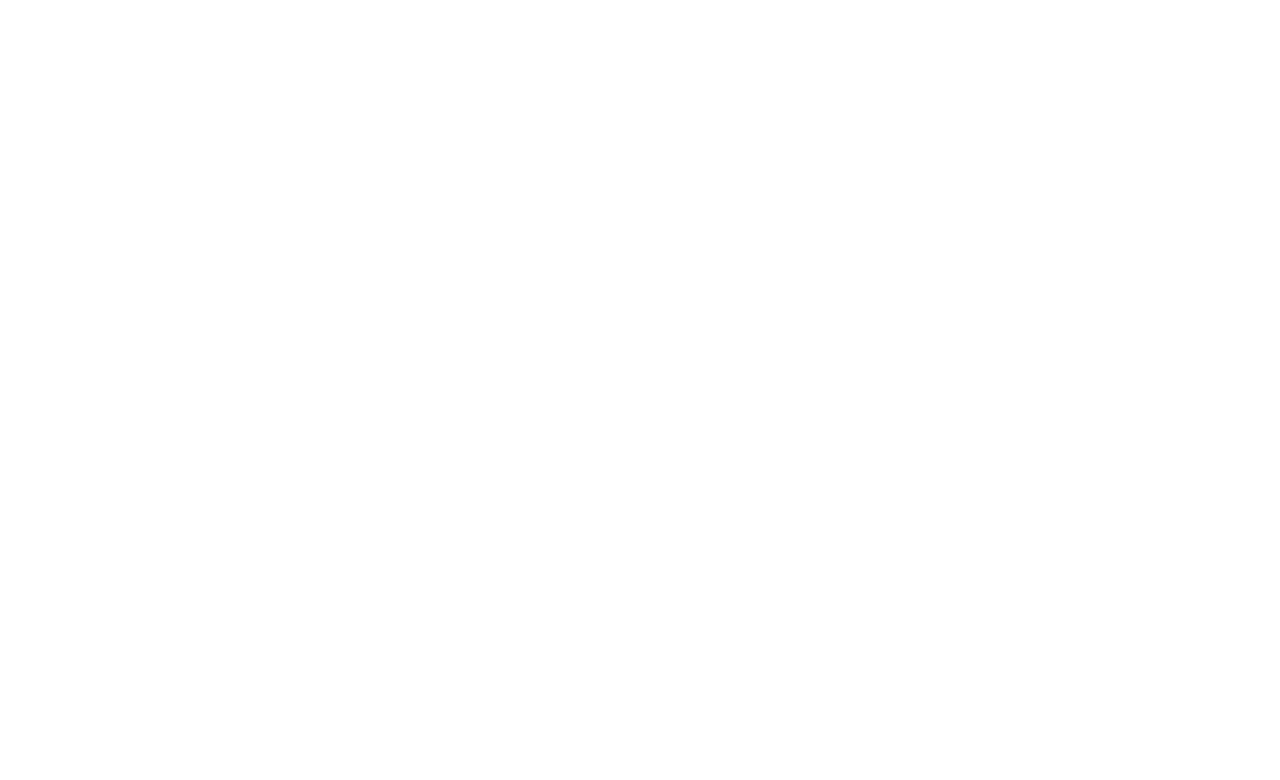
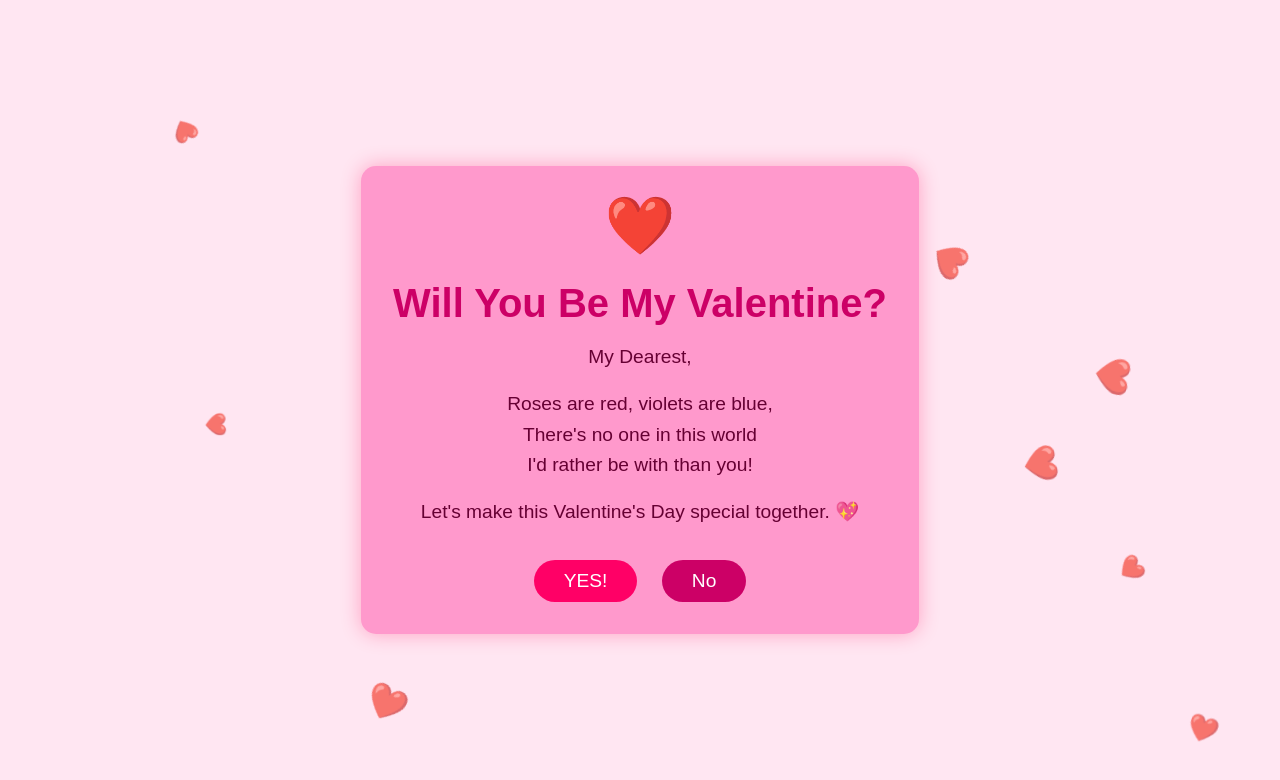
Before and after one commit to teke20/valentine, a plain HTML site: page index.html in a window 1280 px wide. Drawn offline with Linux system fonts and the light colour scheme.

Commit message:
Update index.html

```diff
--- a/index.html
+++ b/index.html
@@ -5,103 +5,144 @@
     <meta name="viewport" content="width=device-width, initial-scale=1.0">
     <title>Valentine's Day Invitation</title>
     <style>
-        /* Previous CSS remains the same */
-        /* Add these new styles */
-        .celebration-page {
-            display: none;
+        body {
+            font-family: 'Arial', cursive;
+            background-color: #ffe6f2;
+            margin: 0;
+            min-height: 100vh;
+            display: flex;
+            justify-content: center;
+            align-items: center;
+            text-align: center;
+        }
+
+        .container {
+            background-color: #ff99cc;
+            padding: 2rem;
+            border-radius: 15px;
+            box-shadow: 0 0 20px rgba(255, 0, 85, 0.3);
+            position: relative;
+            max-width: 600px;
+            margin: 20px;
+        }
+
+        h1 {
+            color: #cc0066;
+            font-size: 2.5em;
+            margin-bottom: 1rem;
+        }
+
+        p {
+            color: #660033;
+            font-size: 1.2em;
+            line-height: 1.6;
+            margin: 1rem 0;
+        }
+
+        .heart {
+            color: #ff0066;
+            font-size: 3em;
+            animation: pulse 1.5s infinite;
+        }
+
+        .buttons {
+            margin-top: 2rem;
+        }
+
+        button {
+            padding: 10px 30px;
+            margin: 0 10px;
+            border: none;
+            border-radius: 25px;
+            font-size: 1.2em;
+            cursor: pointer;
+            transition: transform 0.3s;
+        }
+
+        #yesBtn {
+            background-color: #ff0066;
+            color: white;
+        }
+
+        #noBtn {
+            background-color: #cc0066;
+            color: white;
+        }
+
+        button:hover {
+            transform: scale(1.1);
+        }
+
+        @keyframes pulse {
+            0% { transform: scale(1); }
+            50% { transform: scale(1.2); }
+            100% { transform: scale(1); }
+        }
+
+        .hearts-container {
             position: fixed;
-            top: 0;
-            left: 0;
             width: 100%;
             height: 100%;
-            background: #ff0066;
-            z-index: 1000;
+            pointer-events: none;
         }
 
-        .confetti {
+        .floating-heart {
             position: absolute;
-            width: 10px;
-            height: 10px;
-            background-color: #fff;
-            animation: confetti-fall 3s linear infinite;
+            opacity: 0.7;
+            animation: float 3s infinite linear;
         }
 
-        @keyframes confetti-fall {
-            0% { transform: translateY(-100vh) rotate(0deg); }
-            100% { transform: translateY(100vh) rotate(360deg); }
-        }
-
-        .celebration-content {
-            position: relative;
-            z-index: 1001;
-            color: white;
-            font-size: 3em;
+        @keyframes float {
+            0% { transform: translateY(100vh) rotate(0deg); }
+            100% { transform: translateY(-100vh) rotate(360deg); }
         }
     </style>
 </head>
 <body>
-    <!-- Previous HTML remains the same -->
-    <!-- Add celebration page -->
-    <div class="celebration-page" id="celebrationPage">
-        <div class="hearts-container" id="celebrationHearts"></div>
-        <div class="container celebration-content">
-            <div class="heart">🎉❤️🎉</div>
-            <h1>Hooray! Let's Celebrate! 🥂</h1>
-            <p>Looking forward to our wonderful time together!</p>
+    <div class="hearts-container" id="hearts"></div>
+
+    <div class="container">
+        <div class="heart">❤️</div>
+        <h1>Will You Be My Valentine?</h1>
+        <p>My Dearest,</p>
+        <p>Roses are red, violets are blue,<br>
+        There's no one in this world<br>
+        I'd rather be with than you!</p>
+        <p>Let's make this Valentine's Day special together. 💖</p>
+
+        <div class="buttons">
+            <button id="yesBtn" onclick="respondYes()">YES!</button>
+            <button id="noBtn" onmouseover="moveButton()" onclick="moveButton()">No</button>
         </div>
     </div>
 
     <script>
-        let yesScale = 1;
-        let noScale = 1;
-
-        function createConfetti() {
-            const container = document.getElementById('celebrationPage');
-            for (let i = 0; i < 200; i++) {
-                const confetti = document.createElement('div');
-                confetti.className = 'confetti';
-                confetti.style.left = Math.random() * 100 + '%';
-                confetti.style.animationDelay = Math.random() * 2 + 's';
-                confetti.style.backgroundColor = `hsl(${Math.random() * 360}, 100%, 50%)`;
-                container.appendChild(confetti);
+        function createHearts() {
+            const heartsContainer = document.getElementById('hearts');
+            for (let i = 0; i < 20; i++) {
+                const heart = document.createElement('div');
+                heart.className = 'floating-heart';
+                heart.innerHTML = '❤️';
+                heart.style.left = Math.random() * 100 + '%';
+                heart.style.animationDelay = Math.random() * 2 + 's';
+                heart.style.fontSize = (Math.random() * 20 + 15) + 'px';
+                heartsContainer.appendChild(heart);
             }
-        }
-
-        function respondYes() {
-            document.getElementById('celebrationPage').style.display = 'flex';
-            createConfetti();
-            // Add celebration effects
-            const audio = new Audio('https://assets.mixkit.co/active_storage/sfx/2997/2997-preview.mp3'); // Add celebration sound
-            audio.play();
         }
 
         function moveButton() {
             const noBtn = document.getElementById('noBtn');
-            const yesBtn = document.getElementById('yesBtn');
-
-            // Increase yes button size
-            yesScale += 0.2;
-            noScale = Math.max(0.5, noScale - 0.1);
-
-            yesBtn.style.transform = `scale(${yesScale})`;
-            noBtn.style.transform = `scale(${noScale})`;
-
-            // Move button position
             noBtn.style.position = 'absolute';
             noBtn.style.left = Math.random() * 80 + '%';
             noBtn.style.top = Math.random() * 80 + '%';
-
-            // Add message after first click
-            if (!document.getElementById('message')) {
-                const message = document.createElement('p');
-                message.id = 'message';
-                message.textContent = "Are you sure? 😢";
-                message.style.color = "#cc0066";
-                document.querySelector('.buttons').prepend(message);
-            }
         }
 
-        // Rest of the previous JavaScript remains
+        function respondYes() {
+            window.location.href = "https://example.com/yes-response"; // Replace with your URL
+        }
+
+        // Create floating hearts on load
+        createHearts();
     </script>
 </body>
 </html>
```
